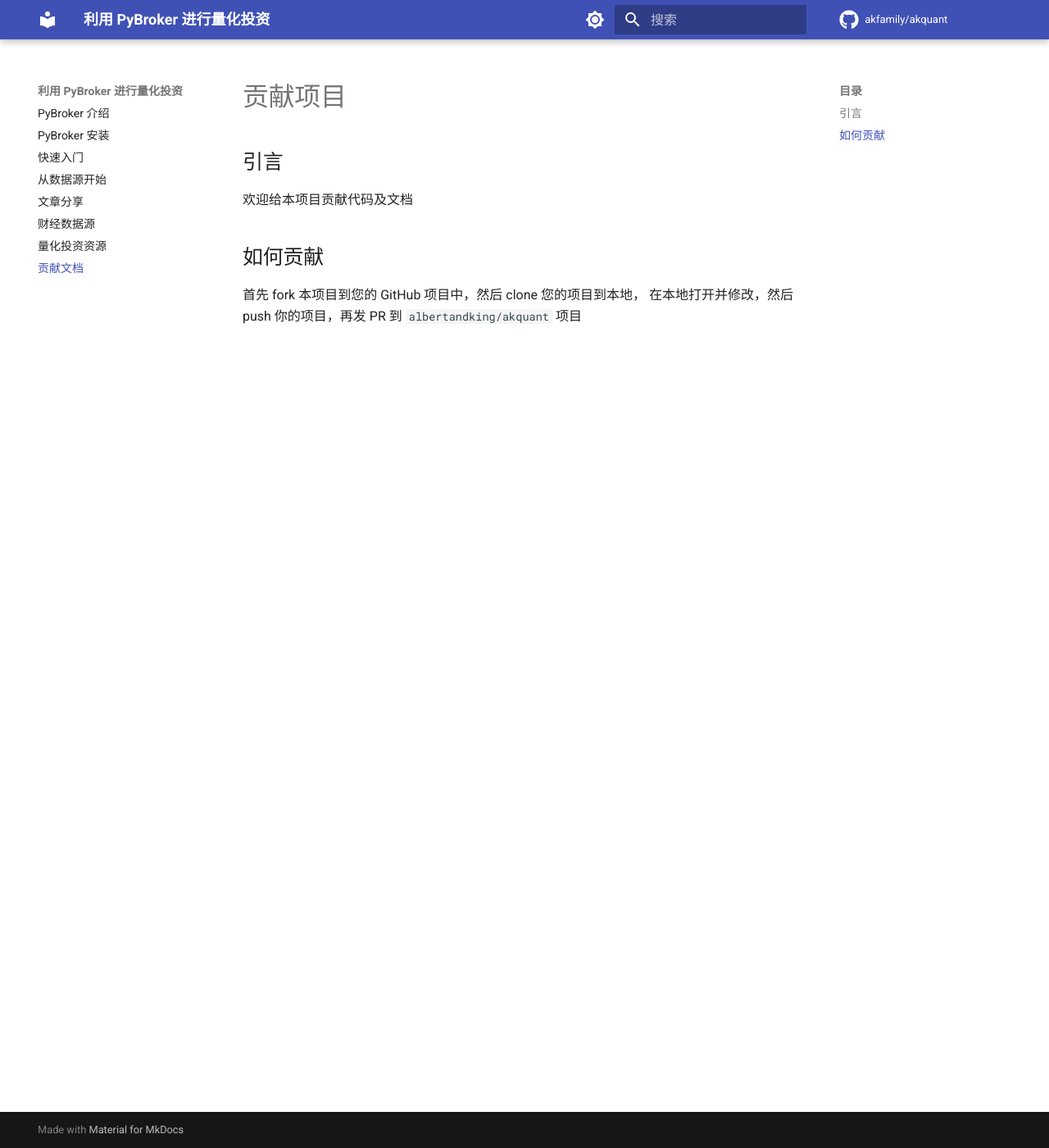
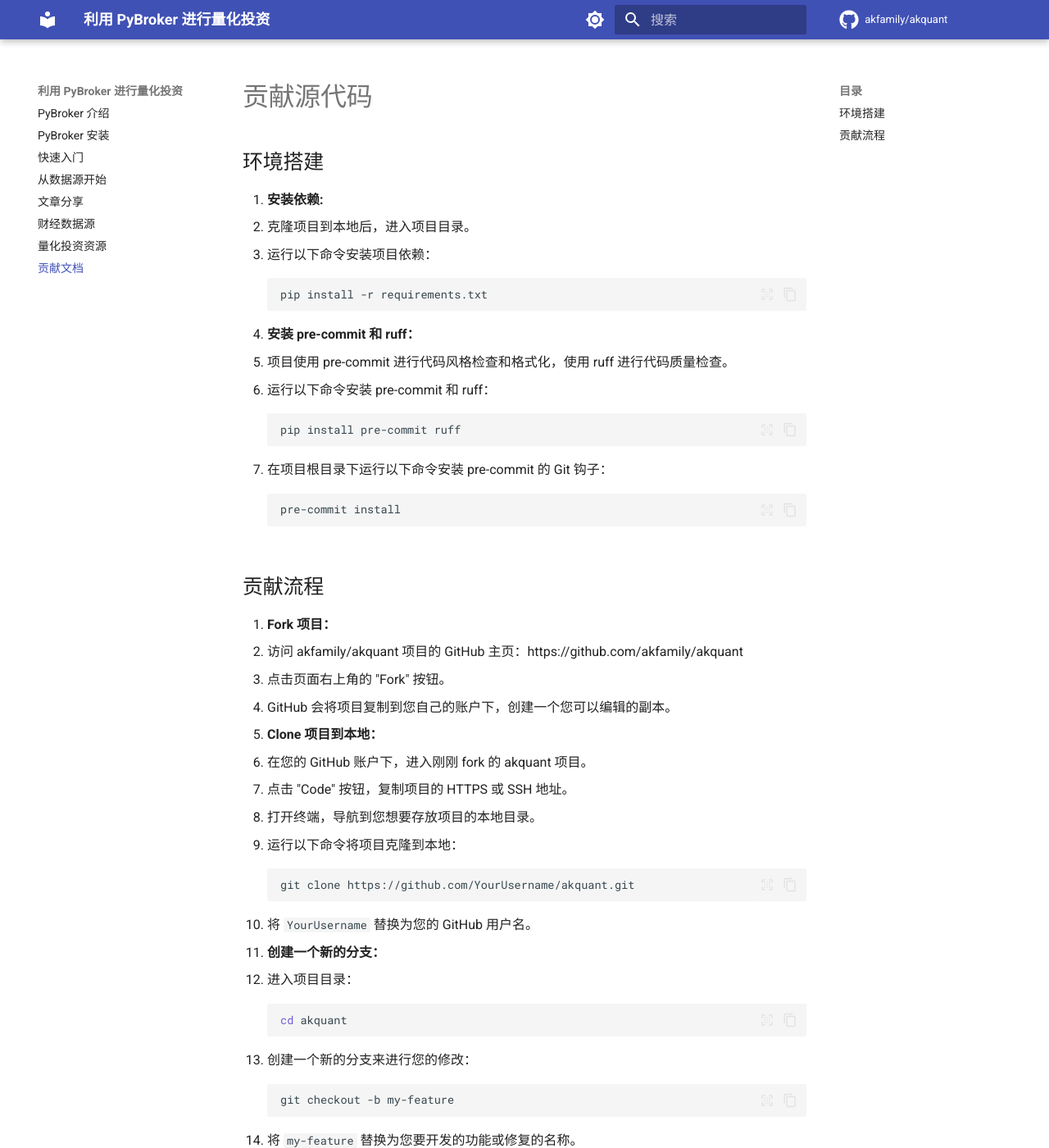
Before and after one commit to xujinzhao/akquant, an MkDocs documentation site: the page built from docs/contributing.md, in a window 1280 px wide and 1400 px high. Shown: the whole window at 82% size. Built offline with MkDocs 1.6.1 and Material for MkDocs 9.7.7, drawn with Linux system fonts in a browser that asks for light colours; comment, search, counter and statistics services are not loaded; the version menu is left out; some of the changed text lies outside the part shown.

Commit message:
docs: update docs

````diff
--- a/docs/contributing.md
+++ b/docs/contributing.md
@@ -1,10 +1,80 @@
-# 贡献项目
+# 贡献源代码
 
-## 引言
+## 环境搭建
 
-欢迎给本项目贡献代码及文档
+1. **安装依赖:**
+   - 克隆项目到本地后，进入项目目录。
+   - 运行以下命令安装项目依赖：
+     ```shell
+     pip install -r requirements.txt
+     ```
 
-## 如何贡献
+2. **安装 pre-commit 和 ruff：**
+   - 项目使用 pre-commit 进行代码风格检查和格式化，使用 ruff 进行代码质量检查。
+   - 运行以下命令安装 pre-commit 和 ruff：
+     ```shell
+     pip install pre-commit ruff
+     ```
+   - 在项目根目录下运行以下命令安装 pre-commit 的 Git 钩子：
+     ```shell
+     pre-commit install
+     ```
 
-首先 fork 本项目到您的 GitHub 项目中，然后 clone 您的项目到本地，
-在本地打开并修改，然后 push 你的项目，再发 PR 到 `albertandking/akquant` 项目
+## 贡献流程
+
+1. **Fork 项目：**
+   - 访问 akfamily/akquant 项目的 GitHub 主页：https://github.com/akfamily/akquant
+   - 点击页面右上角的 "Fork" 按钮。
+   - GitHub 会将项目复制到您自己的账户下，创建一个您可以编辑的副本。
+
+2. **Clone 项目到本地：**
+   - 在您的 GitHub 账户下，进入刚刚 fork 的 akquant 项目。
+   - 点击 "Code" 按钮，复制项目的 HTTPS 或 SSH 地址。
+   - 打开终端，导航到您想要存放项目的本地目录。
+   - 运行以下命令将项目克隆到本地：
+     ```shell
+     git clone https://github.com/YourUsername/akquant.git
+     ```
+   - 将 `YourUsername` 替换为您的 GitHub 用户名。
+
+3. **创建一个新的分支：**
+   - 进入项目目录：
+     ```shell
+     cd akquant
+     ```
+   - 创建一个新的分支来进行您的修改：
+     ```shell
+     git checkout -b my-feature
+     ```
+   - 将 `my-feature` 替换为您要开发的功能或修复的名称。
+
+4. **进行修改并提交：**
+   - 使用您喜欢的编辑器或 IDE 对项目进行修改或添加新功能。
+   - 完成修改后，提交您的更改:
+     ```shell
+     git add .
+     git commit -m "添加了新功能"
+     ```
+   - 提交信息应该简洁明了地描述您所做的更改。
+   - pre-commit 会在提交时自动运行代码风格检查和格式化。
+
+5. **推送到您的 GitHub 仓库：**
+   - 将本地的修改推送到您的 GitHub 仓库：
+     ```
+     git push origin my-feature
+     ```
+   - 将 `my-feature` 替换为您之前创建的分支名称。
+
+6. **创建 Pull Request：**
+   - 在您的 akquant 项目页面上，点击 "Compare & pull request" 按钮。
+   - 确保 "base repository" 是 `akfamily/akquant`，而 "head repository" 是您自己的仓库。
+   - 填写 Pull Request 的标题和描述，提供关于您所做修改的详细信息。
+   - 点击 "Create Pull Request" 按钮提交。
+
+7. **等待审核和合并：**
+   - akquant 项目的维护者将审核您的 Pull Request，并可能会提供反馈或要求进一步的修改。
+   - 如果需要进行更改，可以在本地进行修改。然后重复步骤 4-5，将修改推送到您的仓库。
+   - 一旦您的 Pull Request 被接受并合并，您的贡献将成为 akquant 项目的一部分。
+
+希望以上详细的步骤能为您贡献 akquant 项目提供指导。
+如果您有任何其他问题，欢迎随时向项目维护者提出。祝您贡献顺利!
````
